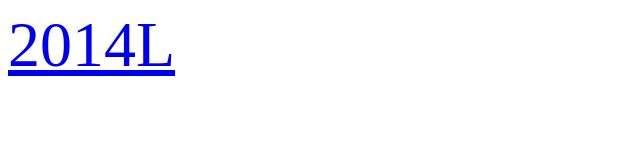
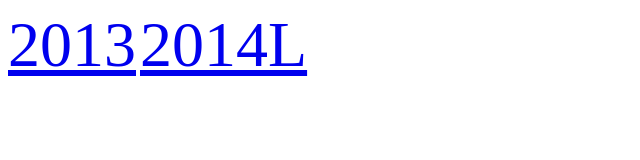
Before and after one commit to hexmobileclient/clientpicker, a plain HTML site: page index.html in a window 1280 px wide. Shown: the whole page, without its empty margins (0-640 px from the left). Drawn offline with Linux system fonts and the light colour scheme.

Commit message:
Update index.html

```diff
--- a/index.html
+++ b/index.html
@@ -5,6 +5,7 @@
 <link rel="stylesheet" href="style.css">
 </head>
 <body>
+<a href='robloxmobile2013://'>2013</a>
 <a href='robloxmobile://'>2014L</a>
 </body>
 </html>
```
